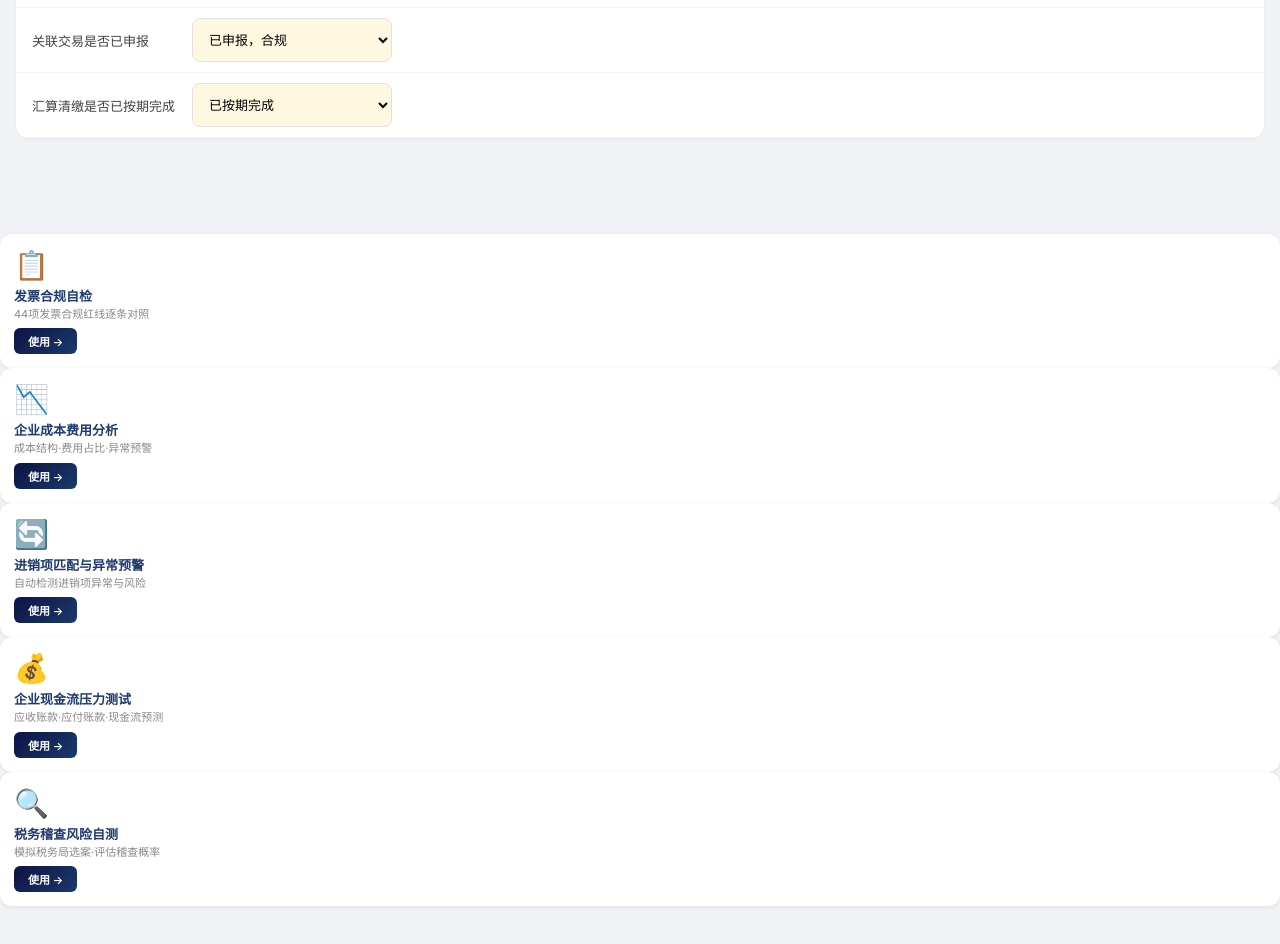
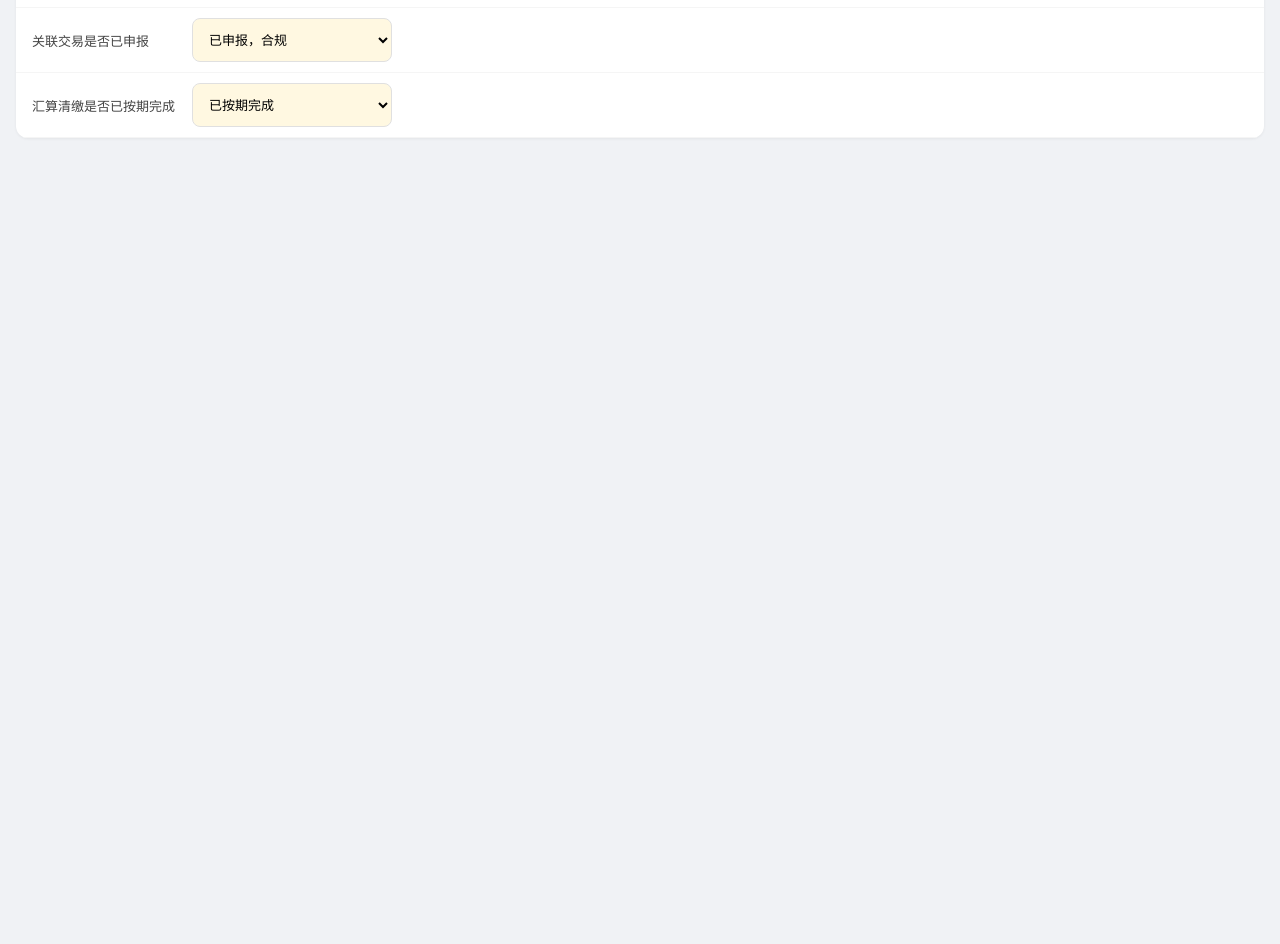
Before and after one commit to Sparrow528/settlement-check, a plain HTML site: page index.html in a window 1280 px wide. Shown: the part 1557-2501 px from the top of the page. After the commit the page ends 1851 px from the top, so only its background shows below. Drawn offline with Linux system fonts and the light colour scheme.

Commit message:
删除检测报告底部其他工具导航卡片

```diff
--- a/index.html
+++ b/index.html
@@ -333,38 +333,5 @@ function downloadPDF(){
 </script>
 
 
-    <div style="background:white;border-radius:12px;padding:14px;box-shadow:0 1px 4px rgba(0,0,0,.08);display:flex;flex-direction:column;align-items:flex-start;">
-      <div style="font-size:28px;margin-bottom:4px;">📋</div>
-      <div style="font-size:13px;font-weight:700;color:#1e3a6f;margin-bottom:2px;">发票合规自检</div>
-      <div style="font-size:11px;color:#888;margin-bottom:6px;line-height:1.4;">44项发票合规红线逐条对照</div>
-      <a href="https://sparrow528.github.io/invoice-check/" target="_blank" style="display:inline-block;padding:5px 14px;background:linear-gradient(135deg,#0c1445,#1a3a6b);color:white;border-radius:6px;font-size:11px;text-decoration:none;font-weight:600;">使用 →</a>
-    </div>
-    <div style="background:white;border-radius:12px;padding:14px;box-shadow:0 1px 4px rgba(0,0,0,.08);display:flex;flex-direction:column;align-items:flex-start;">
-      <div style="font-size:28px;margin-bottom:4px;">📉</div>
-      <div style="font-size:13px;font-weight:700;color:#1e3a6f;margin-bottom:2px;">企业成本费用分析</div>
-      <div style="font-size:11px;color:#888;margin-bottom:6px;line-height:1.4;">成本结构·费用占比·异常预警</div>
-      <a href="https://sparrow528.github.io/cost-analysis/" target="_blank" style="display:inline-block;padding:5px 14px;background:linear-gradient(135deg,#0c1445,#1a3a6b);color:white;border-radius:6px;font-size:11px;text-decoration:none;font-weight:600;">使用 →</a>
-    </div>
-    <div style="background:white;border-radius:12px;padding:14px;box-shadow:0 1px 4px rgba(0,0,0,.08);display:flex;flex-direction:column;align-items:flex-start;">
-      <div style="font-size:28px;margin-bottom:4px;">🔄</div>
-      <div style="font-size:13px;font-weight:700;color:#1e3a6f;margin-bottom:2px;">进销项匹配与异常预警</div>
-      <div style="font-size:11px;color:#888;margin-bottom:6px;line-height:1.4;">自动检测进销项异常与风险</div>
-      <a href="https://sparrow528.github.io/invoice-match-check/" target="_blank" style="display:inline-block;padding:5px 14px;background:linear-gradient(135deg,#0c1445,#1a3a6b);color:white;border-radius:6px;font-size:11px;text-decoration:none;font-weight:600;">使用 →</a>
-    </div>
-    <div style="background:white;border-radius:12px;padding:14px;box-shadow:0 1px 4px rgba(0,0,0,.08);display:flex;flex-direction:column;align-items:flex-start;">
-      <div style="font-size:28px;margin-bottom:4px;">💰</div>
-      <div style="font-size:13px;font-weight:700;color:#1e3a6f;margin-bottom:2px;">企业现金流压力测试</div>
-      <div style="font-size:11px;color:#888;margin-bottom:6px;line-height:1.4;">应收账款·应付账款·现金流预测</div>
-      <a href="https://sparrow528.github.io/cashflow-checkup/" target="_blank" style="display:inline-block;padding:5px 14px;background:linear-gradient(135deg,#0c1445,#1a3a6b);color:white;border-radius:6px;font-size:11px;text-decoration:none;font-weight:600;">使用 →</a>
-    </div>
-    <div style="background:white;border-radius:12px;padding:14px;box-shadow:0 1px 4px rgba(0,0,0,.08);display:flex;flex-direction:column;align-items:flex-start;">
-      <div style="font-size:28px;margin-bottom:4px;">🔍</div>
-      <div style="font-size:13px;font-weight:700;color:#1e3a6f;margin-bottom:2px;">税务稽查风险自测</div>
-      <div style="font-size:11px;color:#888;margin-bottom:6px;line-height:1.4;">模拟税务局选案·评估稽查概率</div>
-      <a href="https://sparrow528.github.io/audit-risk-check/" target="_blank" style="display:inline-block;padding:5px 14px;background:linear-gradient(135deg,#0c1445,#1a3a6b);color:white;border-radius:6px;font-size:11px;text-decoration:none;font-weight:600;">使用 →</a>
-    </div>
-  </div>
-</div>
-
-</body>
+    </body>
 </html>
```
